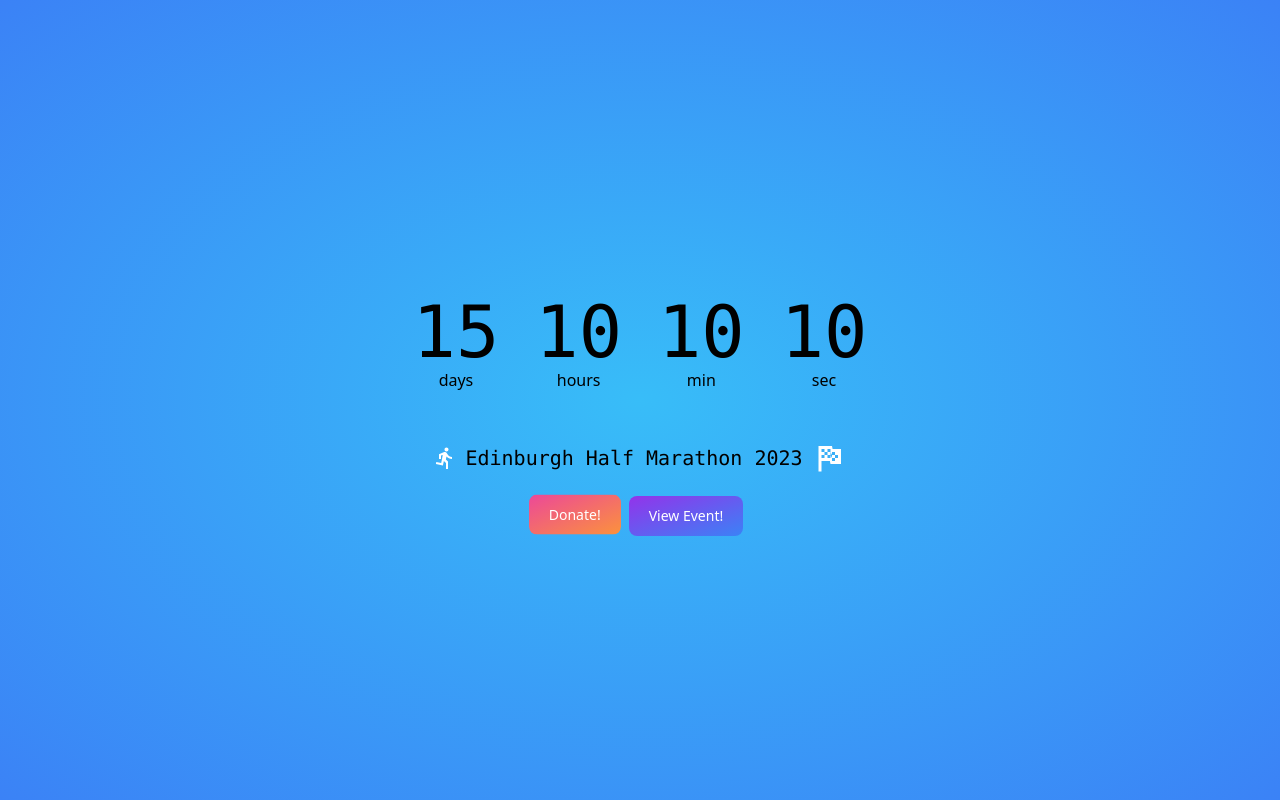
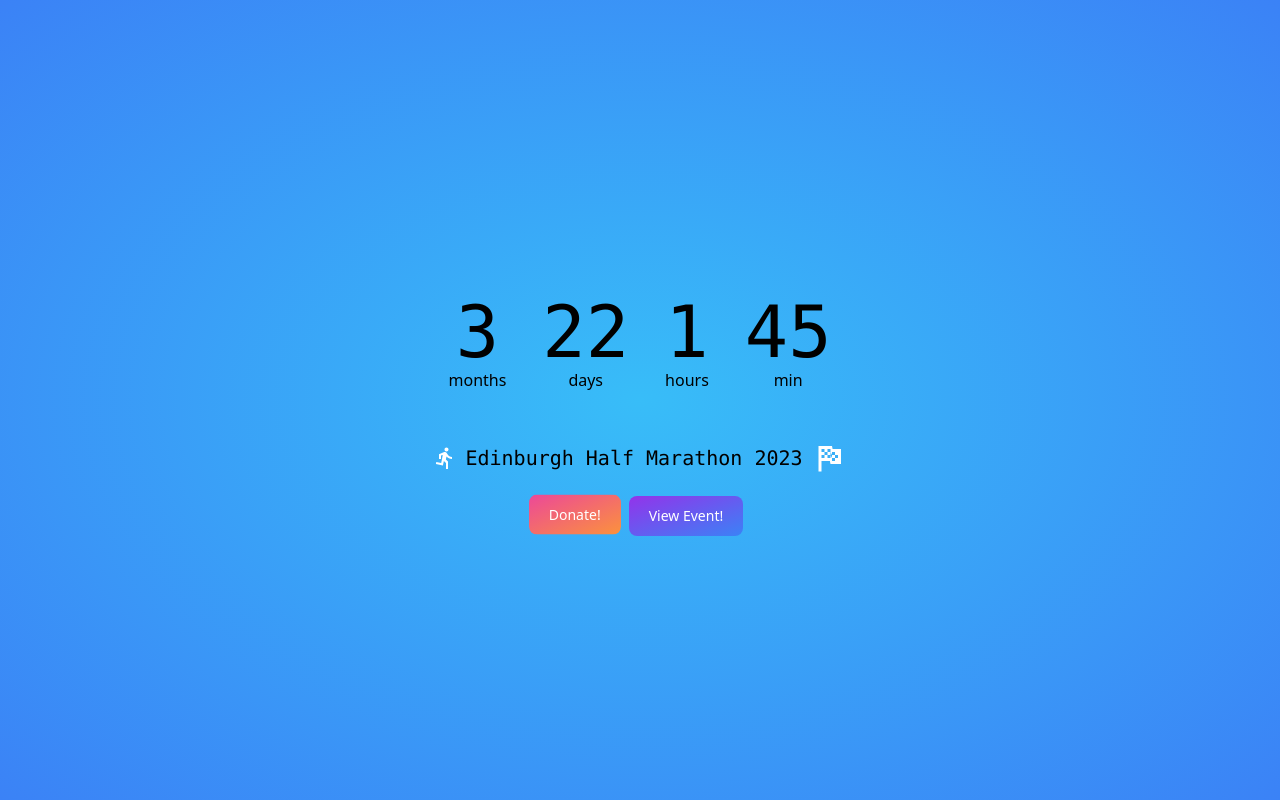
Before and after one commit to callumbuttery/marathon-tracker, a React (Vite) app: page / in a window 1280 px wide. Built offline with nearby package versions, Linux system fonts and the light colour scheme.

Commit message:
Feat: working countdown

```diff
--- a/package.json
+++ b/package.json
@@ -12,6 +12,7 @@
   "dependencies": {
     "@mdi/js": "^7.2.96",
     "@mdi/react": "^1.6.1",
+    "moment": "^2.29.4",
     "react": "^18.2.0",
     "react-dom": "^18.2.0"
   },
--- a/src/components/CountDown.tsx
+++ b/src/components/CountDown.tsx
@@ -1,30 +1,48 @@
+import React, { useState, useEffect } from 'react';
+import moment from 'moment';
+
 export const CountDown: React.FC = () => {
+
+    const [seconds, setSeconds] = useState(0);
+    const [minutes, setMinutes] = useState(0);
+    const [hours, setHours] = useState(0);
+    const [days, setDays] = useState(0);
+    const [Months, setMonths] = useState(0);
+
+    useEffect(() => {
+        const time = moment("2023-09-29").valueOf() - moment(new Date()).valueOf();
+        setMinutes(moment.duration(time).minutes());
+        setHours(moment.duration(time).hours());
+        setDays(moment.duration(time).days());
+        setMonths(moment.duration(time).months());
+    });
+
     return (
         <div className="flex justify-center items-center">
             <div className="grid grid-flow-col gap-5 text-center auto-cols-max">
                 <div className="flex flex-col p-2 bg-neutral rounded-box text-neutral-content">
                     <span className="countdown font-mono text-7xl">
-                        <span>15</span>
+                        <span>{Months}</span>
+                    </span>
+                    months
+                </div>
+                <div className="flex flex-col p-2 bg-neutral rounded-box text-neutral-content">
+                    <span className="countdown font-mono text-7xl">
+                        <span>{days}</span>
                     </span>
                     days
                 </div>
                 <div className="flex flex-col p-2 bg-neutral rounded-box text-neutral-content">
                     <span className="countdown font-mono text-7xl">
-                        <span>10</span>
+                        <span>{hours}</span>
                     </span>
                     hours
                 </div>
                 <div className="flex flex-col p-2 bg-neutral rounded-box text-neutral-content">
                     <span className="countdown font-mono text-7xl">
-                        <span>10</span>
+                        <span>{minutes}</span>
                     </span>
                     min
-                </div>
-                <div className="flex flex-col p-2 bg-neutral rounded-box text-neutral-content">
-                    <span className="countdown font-mono text-7xl">
-                        <span>10</span>
-                    </span>
-                    sec
                 </div>
             </div>
         </div>
```
Also changed, not shown: 1 other file (tests, documents, lock files or other folders).
